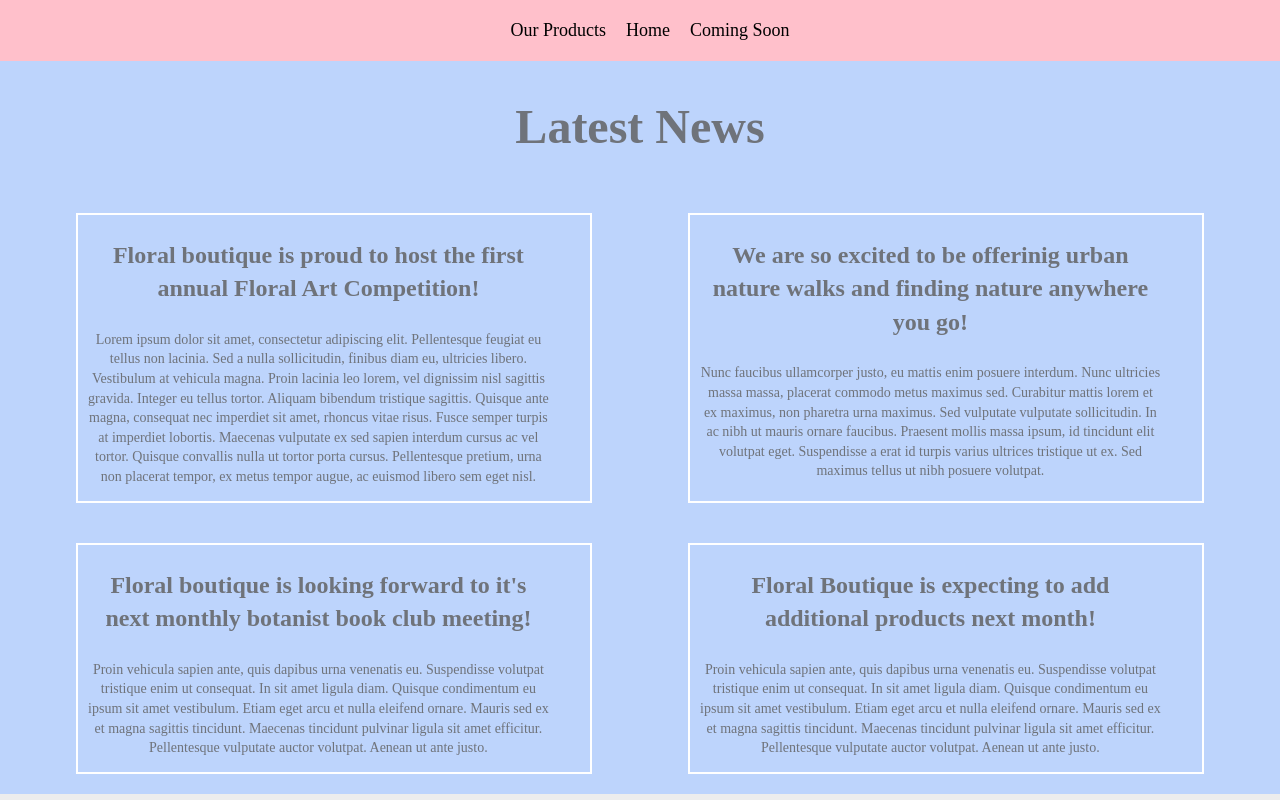
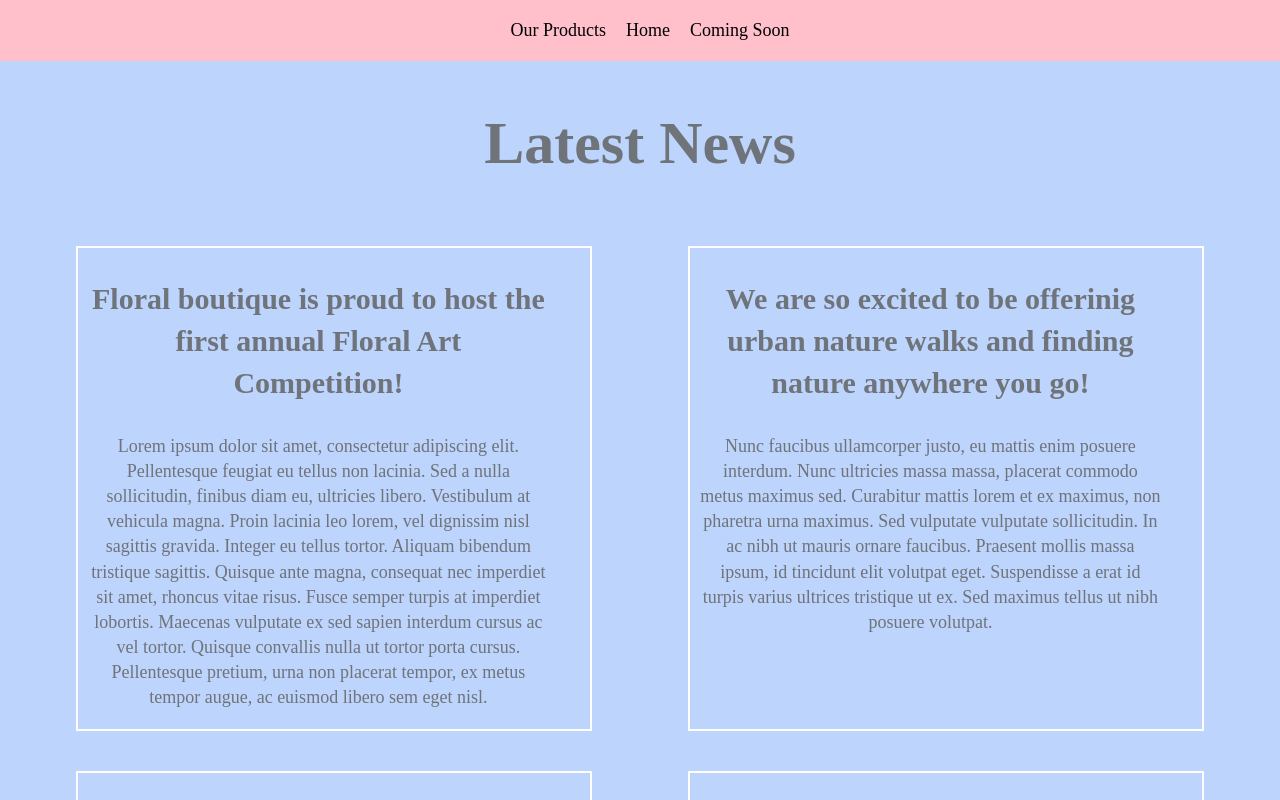
Before and after one commit to saxby-b/floral-boutique, a website: page news/index.html in a window 1280 px wide. Shown: the top 800 px of the page. Drawn offline with Linux system fonts and the light colour scheme.

Commit message:
Added font sizes for desktop version

```diff
--- a/css/main.css
+++ b/css/main.css
@@ -625,6 +625,23 @@ footer p {
   }
 }
 @media only screen and (min-width: 1200px) {
+  /*Generic styles for pages */
+  h1 {
+    font-size: 3.75em;
+  }
+
+  h2 {
+    font-size: 2.25em;
+  }
+
+  h3 {
+    font-size: 1.875em;
+  }
+
+  p {
+    font-size: 1.125em;
+  }
+
   div .social {
     width: 1200px;
   }
```
